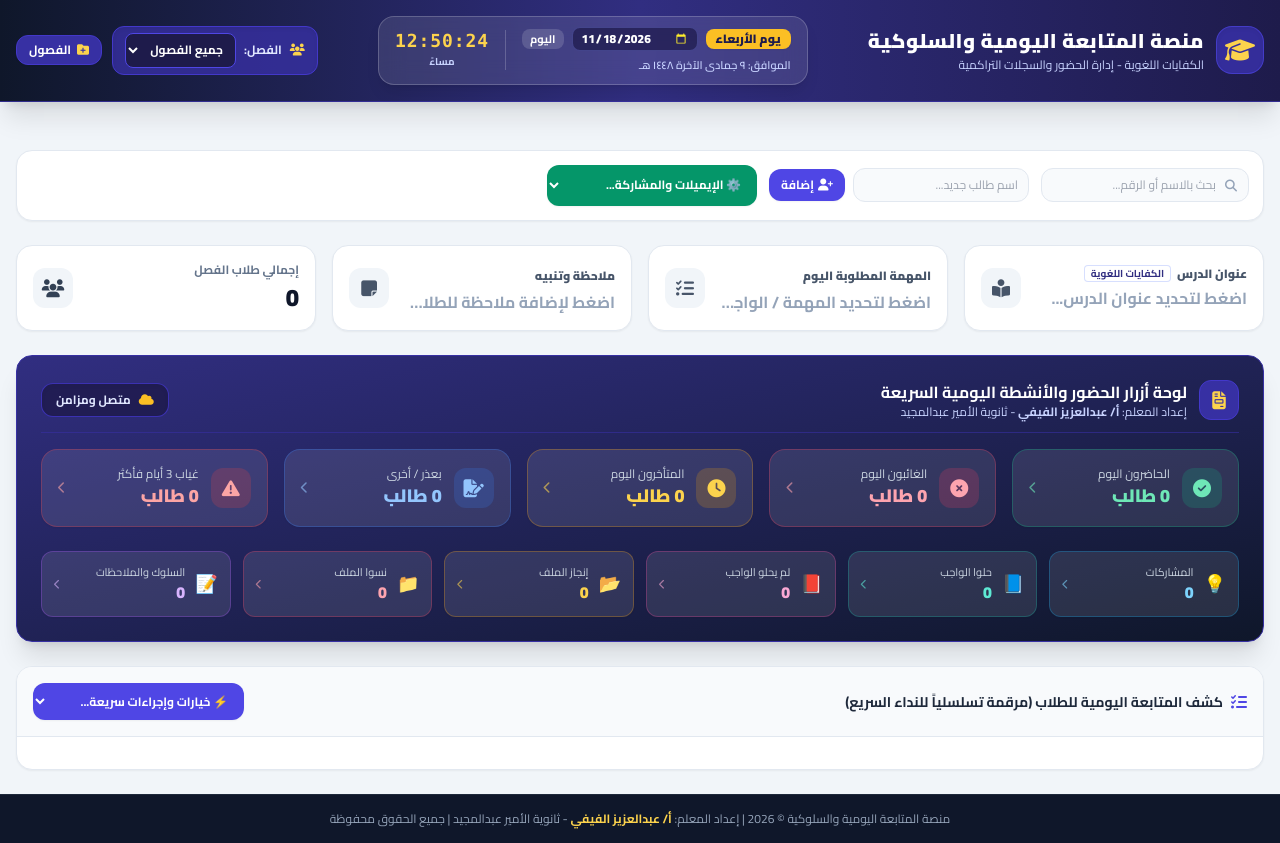
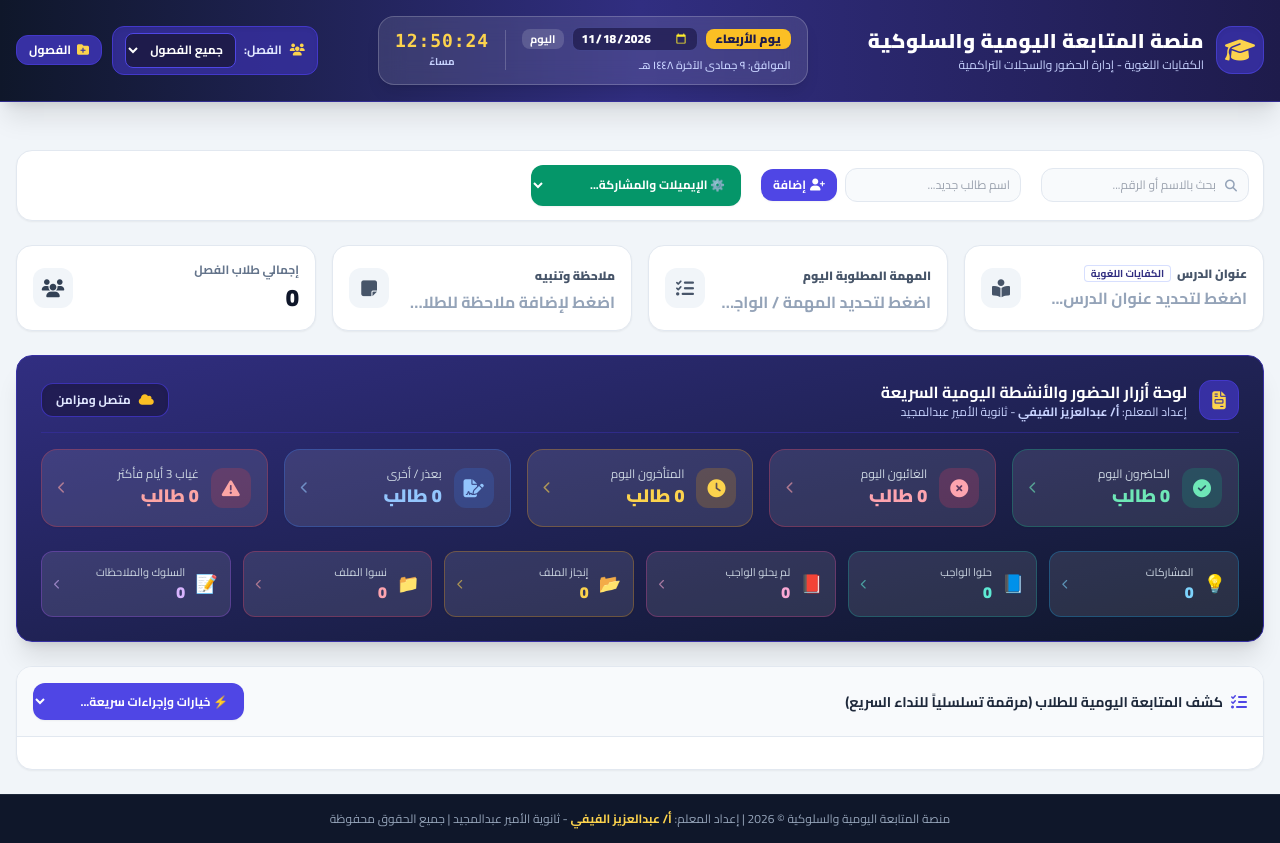
Before and after one commit to school1school2-stack/2222, a plain HTML site: page index.html in a window 1280 px wide. Drawn offline with nearby package versions, Linux system fonts and the light colour scheme; no server answers.

Commit message:
Adjust gap spacing in search bar container

```diff
--- a/index.html
+++ b/index.html
@@ -228,7 +228,7 @@
 
             <div id="dailySection" class="space-y-6">
                 <!-- شريط البحث والإضافة والقائمة المنسدلة مع مسافة تباعد مريحة ومتوسطة (gap-5) -->
-                <div class="bg-white rounded-2xl shadow-sm border border-slate-200 p-3.5 flex flex-wrap items-center gap-3">
+                <div class="bg-white rounded-2xl shadow-sm border border-slate-200 p-3.5 flex flex-wrap items-center gap-5">
                     <div class="relative flex-grow sm:flex-grow-0 min-w-[140px]">
                         <i class="fa-solid fa-search absolute right-3 top-2.5 text-slate-400 text-xs"></i>
                         <input type="text" id="searchInput" placeholder="بحث بالاسم أو الرقم..." class="w-full sm:w-52 bg-slate-50 border border-slate-200 rounded-xl pr-8 pl-2.5 py-2 text-xs focus:ring-2 focus:ring-indigo-500 focus:outline-none">
```
